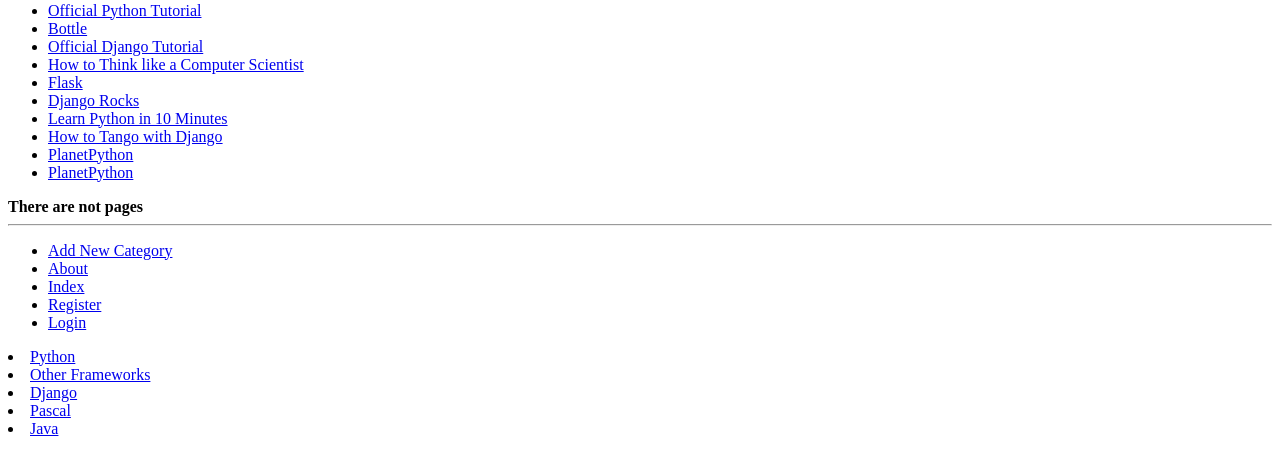
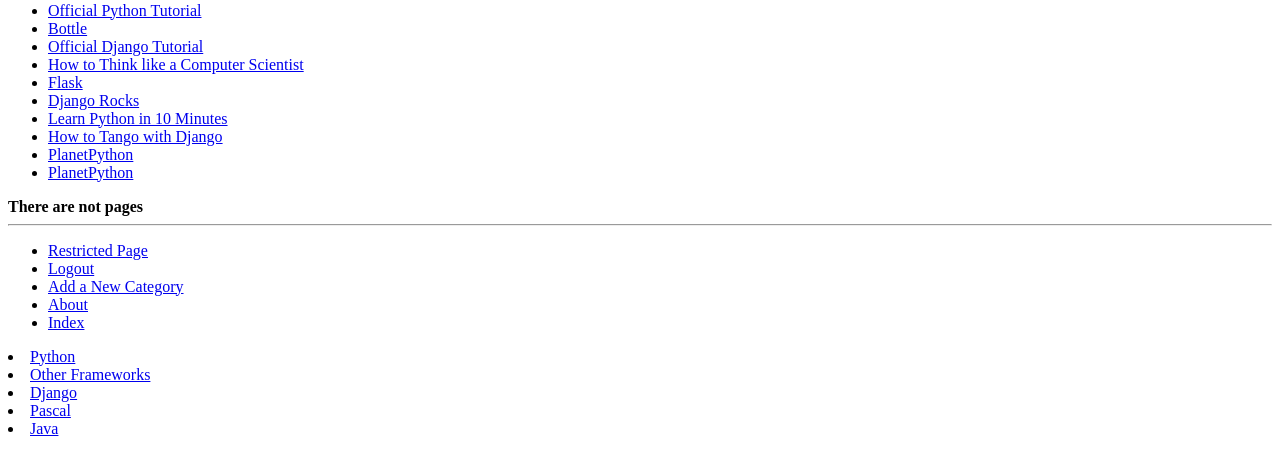
Before and after one commit to vinill/tango_with_django, a Django app: page / in a window 1280 px wide. Shown: the part 346-800 px from the top of the page. Run offline with Django 3.2, Linux system fonts and the light colour scheme; a user stored in the database is signed in; data comes from the database, SQL or seed files in the repository; parts of the project's set-up code (start-up, migrations or seed data) failed here and were passed over.

Commit message:
finish part User Authentication

```diff
--- a/rango/templates/rango/base.html
+++ b/rango/templates/rango/base.html
@@ -21,12 +21,17 @@
 <hr />
 <div>
     <ul>
-        <li><a href="{% url 'rango:add_category' %}">Add New Category</a></li>
-        <li><a href="{% url 'rango:about' %}">About</a></li>
-        <li><a href="{% url 'rango:index' %}">Index</a></li>
-        <li><a href="{% url 'rango:register' %}">Register</a></li>
-        <li><a href="{% url 'rango:login' %}">Login</a></li>
-    </ul>
+    {% if user.is_authenticated %}
+        <li><a href="{% url 'restricted' %}">Restricted Page</a></li>
+        <li><a href="{% url 'logout' %}">Logout</a></li>
+    {% else %}
+        <li><a href="{% url 'login' %}">Sign In</a></li>
+        <li><a href="{% url 'register' %}">Sign Up</a></li>
+    {% endif %}
+        <li><a href="{% url 'add_category' %}">Add a New Category</a></li>
+        <li><a href="{% url 'about' %}">About</a></li>
+        <li><a href="{% url 'index' %}">Index</a></li>
+</ul>
 </div>
 
 <div>
--- a/rango/urls.py
+++ b/rango/urls.py
@@ -9,5 +9,7 @@
     url(r'add_category/$',views.add_category,name='add_category'),
     url(r'category/(?P<category_name_slug>[\w\-]+)/add_page/$',views.add_page,name = 'add_page'),
     url(r'^register/$', views.register, name='register'),
-    url(r'^login/$',views.user_login, name='login')
+    url(r'^login/$',views.user_login, name='login'),
+    url(r'^restricted/', views.restricted, name='restricted'),
+    url(r'^logout/$', views.user_logout, name='logout'),
 ]
--- a/rango/views.py
+++ b/rango/views.py
@@ -1,7 +1,8 @@
-from django.contrib.auth import authenticate, login
+from django.contrib.auth import authenticate, login, logout
 from django.core.urlresolvers import reverse
 from django.http import HttpResponseRedirect, HttpResponse
 from django.shortcuts import render
+from django.contrib.auth.decorators import login_required
 
 from rango.forms import CategoryForm, PageForm
 from rango.forms import UserForm, UserProfileForm
@@ -172,3 +173,11 @@
     # No context variables to pass to the template system, hence the
     # blank dictionary object...
         return render(request, 'rango/login.html', {})
+
+# Use the login_required() decorator to ensure only those logged in can access the view.
+@login_required
+def user_logout(request):
+    # Since we know the user is logged in, we can now just log them out.
+    logout(request)
+    # Take the user back to the homepage.
+    return HttpResponseRedirect(reverse('index'))
--- a/tango_with_django/settings.py
+++ b/tango_with_django/settings.py
@@ -122,7 +122,7 @@
 
 MEDIA_ROOT = MEDIA_DIR
 MEDIA_URL = '/media/'
-
+LOGIN_URL = '/rango/login/'
 
 
 # Static files (CSS, JavaScript, Images)
```
